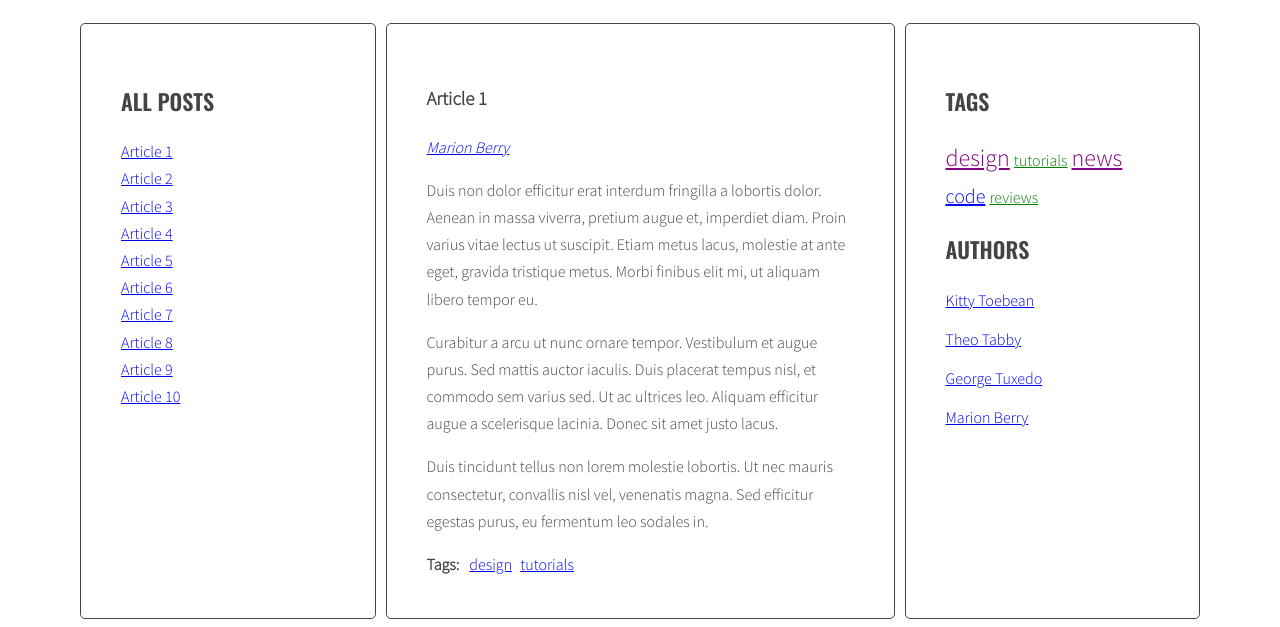
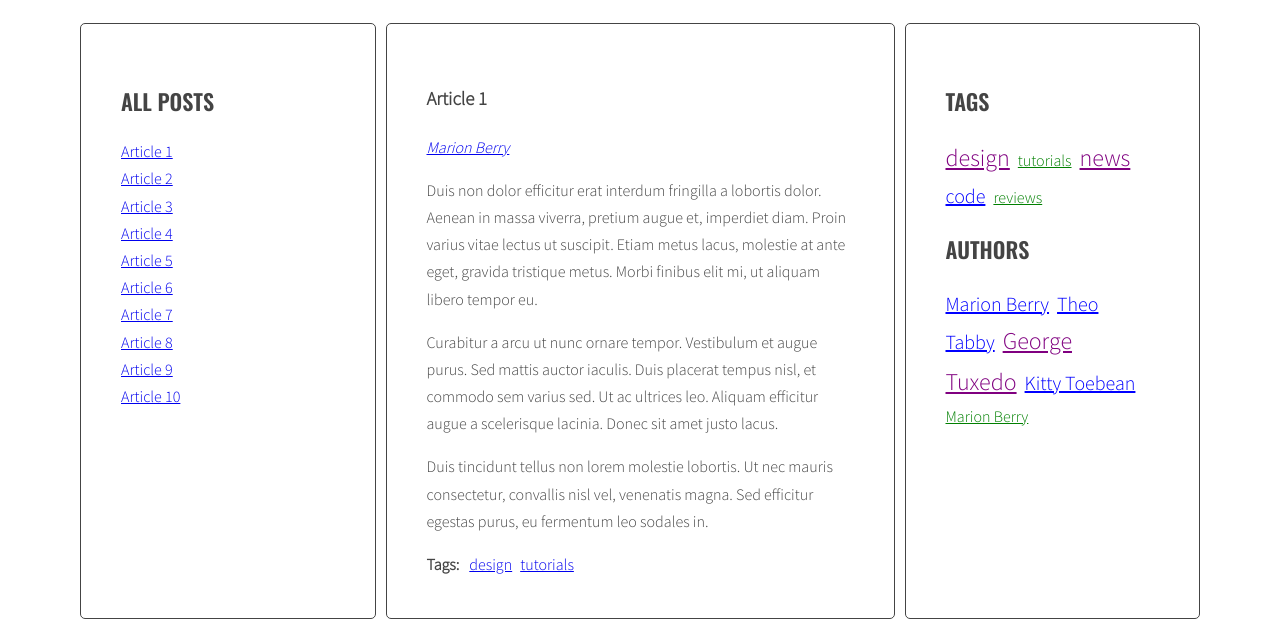
Before and after one commit to LenGo-Dev/javascript-blog, a website: page index.html in a window 1280 px wide. Shown: the part 220-847 px from the top of the page. Drawn offline with nearby package versions, Linux system fonts and the light colour scheme.

Commit message:
Add authors cloud M6.3

```diff
--- a/js/script.js
+++ b/js/script.js
@@ -42,6 +42,7 @@ const opts = {
   ArticleTagSelector: '.post-tags .list',
   ArticleAuthorSelector: '.post-author',
   TagsListSelector: '.list.tags',
+  AuthorListSelector: '.list.authors',
   CloudClassCount: 5,
   CloudClassPrefix: 'tag-size-',
 };
@@ -241,8 +242,35 @@ function addClickListenersToTags(){
 addClickListenersToTags();
 
 /*ADD AUTHORS*/
+function calculateAuthorParams(articleAuthors) {
+  let params = { min: 999999, max: 0};
+
+  for (let articleAuthor in articleAuthors) {
+    console.log(articleAuthor + ' is used ' + articleAuthors[articleAuthor] + ' times');
+
+    if (articleAuthors[articleAuthor] > params.max) {
+      params.max = articleAuthors[articleAuthor];
+    }
+
+    if (articleAuthors[articleAuthor] < params.min) {
+      params.min = articleAuthors[articleAuthor];
+    }
+  }
+
+  return params;
+}
+function calculateAuthorClass(count, params) {
+  const normalizedCount = count - params.min;
+  const normalizedMax = params.max - params.min;
+  const percentage = normalizedCount / normalizedMax;
+  const classNumber = Math.floor( percentage * (opts.CloudClassCount - 1) + 1 );
+
+  return opts.CloudClassPrefix + classNumber;
+}
 
 function generateAuthors() {
+  /* [NEW] create a new variable allAuthors with an empty object */
+  let allAuthors = {};
   /* find all articles */
   const articles = document.querySelectorAll(opts.ArticleSelector);
 
@@ -266,11 +294,37 @@ function generateAuthors() {
     console.log(linkHTML);
     /* add generated code to html variable */
     html = html + linkHTML;
-
+    /* [NEW] check if this link is NOT already in allTags */
+    if(!allAuthors[articleAuthor]) {
+      /* [NEW] add generated code to allTags object */
+      allAuthors[articleAuthor] = 1;
+    } else {
+      allAuthors[articleAuthor]++;
+    }
     /* insert HTML of all the links into the tags wrapper */
     titleList.innerHTML = html;
   }
   /* END LOOP: for every article: */
+  /* [NEW] find list of authors in right column */
+  const authorList = document.querySelector(opts.AuthorListSelector);
+  console.log(authorList);
+
+  /* [NEW] create variable for all links HTML code */
+  const authorsParams = calculateAuthorParams(allAuthors);
+  console.log('authorParams:', authorsParams);
+  let allAuthorsHTML = '';
+
+  /* [NEW] START LOOP: for each tag in allTags: */
+  for(let articleAuthor in allAuthors){
+    /* [NEW] generate code of a link and add it to allTagsHTML */
+    const className = calculateAuthorClass(allAuthors[articleAuthor],authorsParams);
+    const authorLinkHTML = '<li><a class="' + className + '" href="#author-' + articleAuthor + '">' + articleAuthor + '</a></li>';
+    allAuthorsHTML += authorLinkHTML;
+  }
+  /* [NEW] END LOOP: for each tag in allTags: */
+
+  /*[NEW] add HTML from allTagsHTML to tagList */
+  authorList.innerHTML = allAuthorsHTML;
 }
 
 generateAuthors();
--- a/sass/style.scss
+++ b/sass/style.scss
@@ -105,7 +105,7 @@ body {
 }
 .tags li{
   display: inline-block;
-  margin-right: 4px;
+  margin-right: 8px;
 }
 
 .list-horizontal {
@@ -120,6 +120,8 @@ body {
 .authors {
   li {
     margin-bottom: 12px;
+    margin-right: 8px;
+    display: inline;
   }
 }
 
```
Also changed, not shown: css/style.css, 1 other file.
